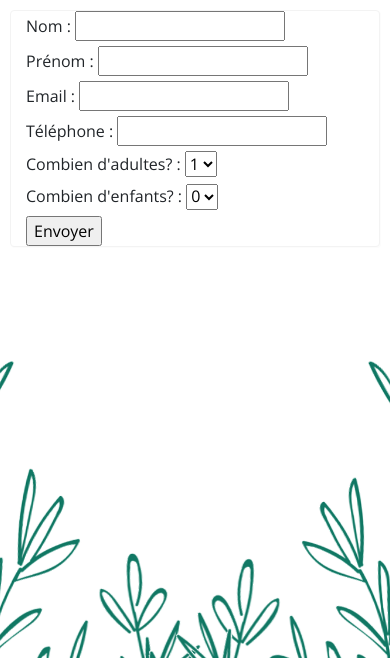
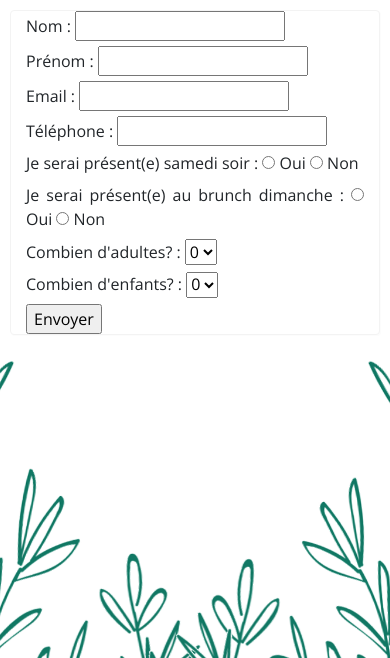
Before and after one commit to jsagl/jsagl.github.io, a plain HTML site: page rsvp.html in a window 390 px wide. Shown: the part 186-844 px from the top of the page. Drawn offline with nearby package versions, Linux system fonts and the light colour scheme; a web font is replaced by a local one.

Commit message:
formulaire complété et correction problème d'affichag iphone

```diff
--- a/CSS/components/navbarzankyou.css
+++ b/CSS/components/navbarzankyou.css
@@ -10,7 +10,7 @@
 .nav-zankyou {
 	color:White;
 	font-family: "Open Sans", sans-serif;
-	background-color: rgb(17,120,100,1);
+	background-color: rgba(17,120,100,1);
 	text-align:center;
 	padding: 0px 0px 6px 0px;
 	margin: 0;
--- a/rsvp.html
+++ b/rsvp.html
@@ -82,8 +82,19 @@
 					<input type="email" name="email" id="email" required><br>
 					<label for="telephone">Téléphone : </label>
 					<input type="text" name="telephone" id="telephone"><br>
+					<span>Je serai présent(e) samedi soir : <input type="radio" id="oui" name="answer" value="oui">
+						<label for="oui">Oui</label>
+						<input type="radio" id="non" name="answer" value="non">
+						<label for="non">Non</label>
+					</span><br>
+					<span>Je serai présent(e) au brunch dimanche : <input type="radio" id="oui" name="answer" value="oui">
+						<label for="oui">Oui</label>
+						<input type="radio" id="non" name="answer" value="non">
+						<label for="non">Non</label>
+					</span><br>
 					<label for="adultes">Combien d'adultes? : </label>
 					  <select id="adultes" name="adultes" required>
+					  	<option value="0">0</option>
 					    <option value="1">1</option>
 					    <option value="2">2</option>
 					    <option value="3">3</option>
```
